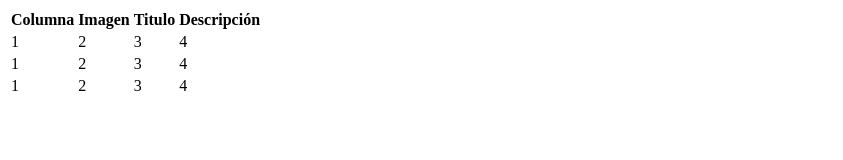
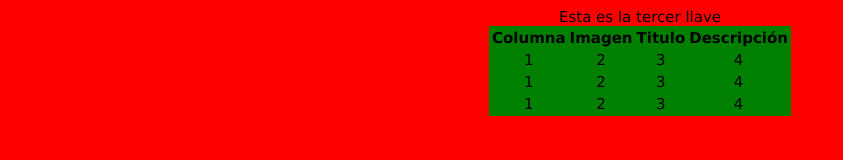
Before and after one commit to CesarSpoken/entregable04, a plain HTML site: page entregable/index.html in a window 1280 px wide. Shown: the whole page, without its empty margins (0-843 px from the left). Drawn offline with Linux system fonts and the light colour scheme.

Commit message:
Esta fue la tercer llave

```diff
--- a/entregable/css/styles.css
+++ b/entregable/css/styles.css
@@ -6,5 +6,5 @@ body{
 }
 table{
 	background-color: green;
-
+	margin: 0 auto;
 }
--- a/entregable/index.html
+++ b/entregable/index.html
@@ -1,6 +1,7 @@
 <!DOCTYPE html>
 <html>
 <head>
+	<LINK REL=StyleSheet HREF="css/styles.css" TYPE="text/css" MEDIA=screen>
 	<title>Actividad entregable</title>
 </head>
 <body>
@@ -29,6 +30,7 @@
 		<td>3</td>
 		<td>4</td>
 	</tr>
+	Esta es la tercer llave
 <table>
 </body>
 </html>
```
